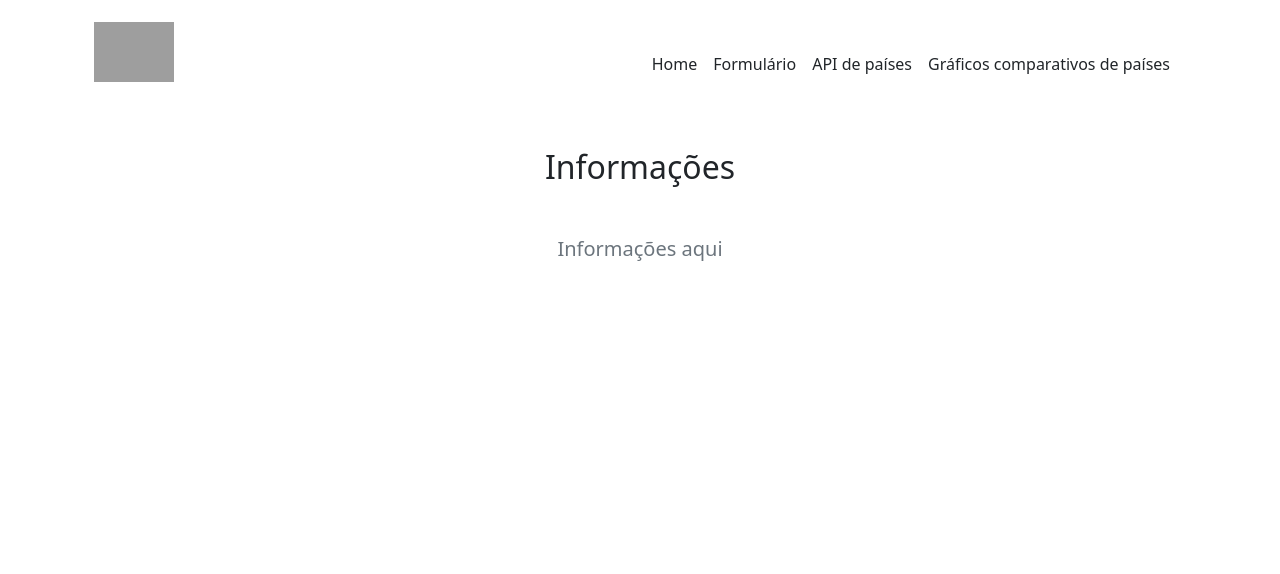
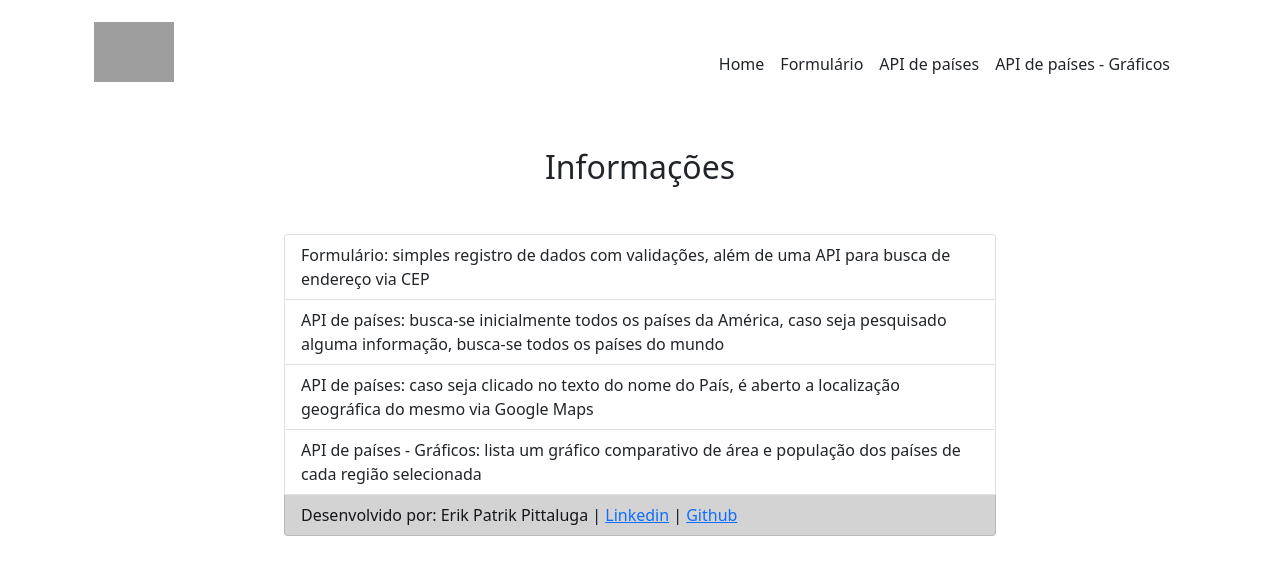
Before and after one commit to ErikPatrik/form-test, a Vue app: page /pageform in a window 1280 px wide. Shown: the top 574 px of the page. Built offline with nearby package versions, Linux system fonts and the light colour scheme; grey boxes are pictures that could not be loaded; what v-mask, vue-apexcharts would draw is missing.

Commit message:
final commit

```diff
--- a/src/App.vue
+++ b/src/App.vue
@@ -1,6 +1,6 @@
 <template>
     <div>
-        <Header />
+        <Header/>
         <router-view />
     </div>
 </template>
--- a/src/components/CountryApi.vue
+++ b/src/components/CountryApi.vue
@@ -16,7 +16,7 @@
 				<th scope="col">Bandeira</th>
 				<th scope="col">País</th>
 				<th scope="col">Capital</th>
-				<th scope="col">Nome correto</th>
+				<th scope="col">Nome oficial</th>
 				<th scope="col">Idiomas oficiais</th>
 			</thead>
 			<tbody>
@@ -33,7 +33,7 @@
 						{{ c.capital.join() }}
 					</td>
 					<td>
-						{{ c.name.common }}
+						{{ c.name.official }}
 					</td>
 					<td>
 						<ul>
@@ -88,6 +88,7 @@ export default {
 			this.$http
 				.get(urlData)
 				.then((res) => {
+                    console.log(res)
 					urlData;
 					this.countryList = [];
 					this.countryUniqueList = res.data;
--- a/src/components/CountryChart.vue
+++ b/src/components/CountryChart.vue
@@ -92,7 +92,6 @@ export default {
 				.get(baseData)
 				.then((res) => {
 					const commons = res.data.map((common) => {
-                        console.log(common)
 						return common.name.common
 					});
                     const areas = res.data.map((a) => {
--- a/src/components/Form.vue
+++ b/src/components/Form.vue
@@ -6,13 +6,14 @@
 			class="col-12"
 			v-if="!validate"
 		>
-            <h2 class="display-8 fw-normal text-center mb-3">Formulário</h2>
+            <h3 class="display-8 fw-normal text-center mb-3">Formulário</h3>
 			<div class="form-floating mb-3">
 				<input
-					type="date"
+					type="text"
 					v-model="form.dataNascimento"
 					class="form-control"
 					id="floatingInput"
+                    onfocus="(this.type='date')"
 				/>
 				<label for="floatingInput">Data de nascimento</label>
 			</div>
@@ -89,14 +90,19 @@
 			</div>
 
 			<div class="form-floating mb-3">
+                <span class="input-symbol-euro"></span>
 				<input
 					v-model="form.rendaMensal"
-					v-on:keypress="onlyNumber(e)"
 					placeholder="Renda mensal"
 					id="floatingInput"
 					class="form-control"
+                    style="padding-left: 40px;"
+                    type="number"
+                    min="0.00"
+                    max="10000.00"
+                    step="0.01"
 				/>
-				<label for="floatingInput">Renda mensal</label>
+				<label for="floatingInput" style="padding: 0.5rem 0.75rem; top: 3px;">Renda mensal</label>
 				<small id="renda-error"></small>
 			</div>
 
@@ -157,6 +163,9 @@
 					placeholder="UF"
 					id="floatingInput"
 					class="form-control"
+                    maxlength="2"
+                    oninput="this.value = this.value.toUpperCase()"
+                    v-on:keypress="onlyText($event)"
 				/>
 				<label for="floatingInput">UF</label>
 				<small id="uf-error"></small>
@@ -168,7 +177,7 @@
 		</form>
 
 		<div class="" v-if="validate">
-			<h2 class="display-8 fw-normal text-center mb-3">Formulário</h2>
+			<h3 class="display-8 fw-normal text-center mb-3">Dados do formulário</h3>
 			<ul class="list-group">
                 <li class="list-group-item active">Informações do formulário</li>
 				<li class="list-group-item">Data de nascimento: {{ form.dataNascimento }}</li>
@@ -193,7 +202,7 @@ export default {
 		errors: [],
 		validate: false,
 		form: {
-			dataNascimento: new Date(),
+			dataNascimento: '',
 			nomeCompleto: '',
 			cpf: null,
 			species: [
@@ -303,6 +312,9 @@ export default {
 					this.errors.push('uf-error');
 
 			if (this.errors.length === 0) {
+                const data_nascimento = new Date(this.form.dataNascimento)
+                const nova_data = data_nascimento.toLocaleDateString('pt-BR', {timeZone: 'UTC'});
+                this.form.dataNascimento = nova_data
                 this.errors.length = 0
 				this.validate = true;
 			}
@@ -311,24 +323,15 @@ export default {
 			this.form.selectedOption = '';
 		},
         choiceRaca: function() {
-            console.log(this.errors)
             if (this.selectedOption !== 'Outro' && this.errors.indexOf('outra-raca-error') > -1) {
                 this.errors.splice(this.errors.indexOf('outra-raca-error'), 1);
             }
         },
-		onlyNumber: function (e) {
-			e = e ? e : window.event;
-			var charCode = e.which ? e.which : e.keyCode;
-			if (
-				charCode > 31 &&
-				(charCode < 48 || charCode > 57) &&
-				charCode !== 46
-			) {
-				e.preventDefault();
-			} else {
-				return true;
-			}
-		},
+        onlyText: function(e) {
+            let char = String.fromCharCode(e.keyCode)
+            if (/^[A-Za-z]+$/.test(char)) return true
+            else e.preventDefault()
+        },
 		searchCep() {
 			let formatterCep = this.form.cep.replace(/[^\d]+/g, '');
 			if (formatterCep.length === 8) {
@@ -342,7 +345,7 @@ export default {
 						this.form.cidade = res.data.localidade;
 						this.form.uf = res.data.uf;
 					})
-					.catch((error) => console.log(error));
+					.catch((error) => this.errors.push(error));
 			}
 		},
 	},
@@ -376,4 +379,17 @@ small {
 label {
     font-size: 12px;
 }
+
+.input-symbol-euro {
+    position: relative;
+}
+.input-symbol-euro input {
+    padding-left:18px;
+}
+.input-symbol-euro:before {
+    position: absolute;
+    top: 25px;
+    content: "R$";
+    left: 15px;
+}
 </style>
--- a/src/components/Header.vue
+++ b/src/components/Header.vue
@@ -30,7 +30,7 @@
 				<router-link
 					class="me-3 py-2 text-dark text-decoration-none"
 					to="/PageCountryChart"
-					>Gráficos comparativos de países</router-link
+					>API de países - Gráficos</router-link
 				>
 			</nav>
 		</div>
@@ -39,6 +39,5 @@
 
 <script>
 export default {
-	name: 'header',
 };
 </script>
--- a/src/components/InfoTest.vue
+++ b/src/components/InfoTest.vue
@@ -1,10 +1,17 @@
 <template>
-	<div class="col-lg-6 mx-auto mt-5">
-		<div class="pricing-header p-3 pb-md-4 mx-auto text-center">
-			<h2 class="display-8 fw-normal text-center mb-3">Informações</h2>
-			<p class="fs-5 text-muted mt-5">Informações aqui</p>
-		</div>
+	<div class="col-lg-8 mx-auto mt-5">
+		<div class="pricing-header p-3 pb-md-4 mx-auto">
+			<h2 class="display-8 fw-normal text-center mb-5">Informações</h2>
+            <ul class="list-group text-left" >
+                <li class="list-group-item">Formulário: simples registro de dados com validações, além de uma API para busca de endereço via CEP</li>
+                <li class="list-group-item">API de países: busca-se inicialmente todos os países da América, caso seja pesquisado alguma informação, busca-se todos os países do mundo</li>
+                <li class="list-group-item">API de países: caso seja clicado no texto do nome do País, é aberto a localização geográfica do mesmo via Google Maps</li>
+                <li class="list-group-item">API de países - Gráficos: lista um gráfico comparativo de área e população dos países de cada região selecionada</li>
+                <li class="list-group-item list-group-item-dark">Desenvolvido por: Erik Patrik Pittaluga |
+                    <a href="https://www.linkedin.com/in/erikpatrikpittaluga/" target="_blank" title="Erik Patrik Pittaluga">Linkedin</a> |
+                    <a href="https://github.com/ErikPatrik" target="_blank" title="Erik Patrik Pittaluga">Github</a>
+                </li>
+            </ul>
+        </div>
 	</div>
 </template>
-
-<script></script>
```
